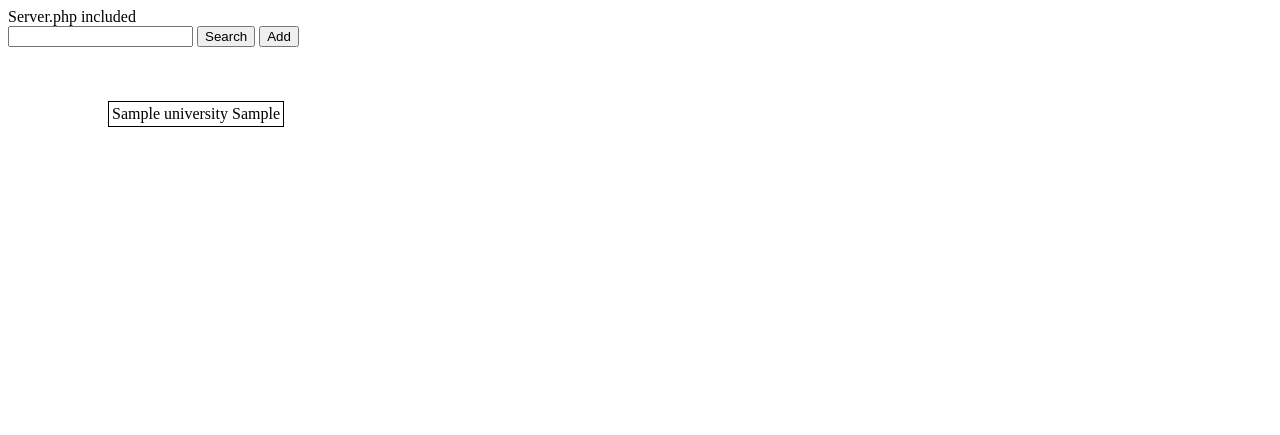
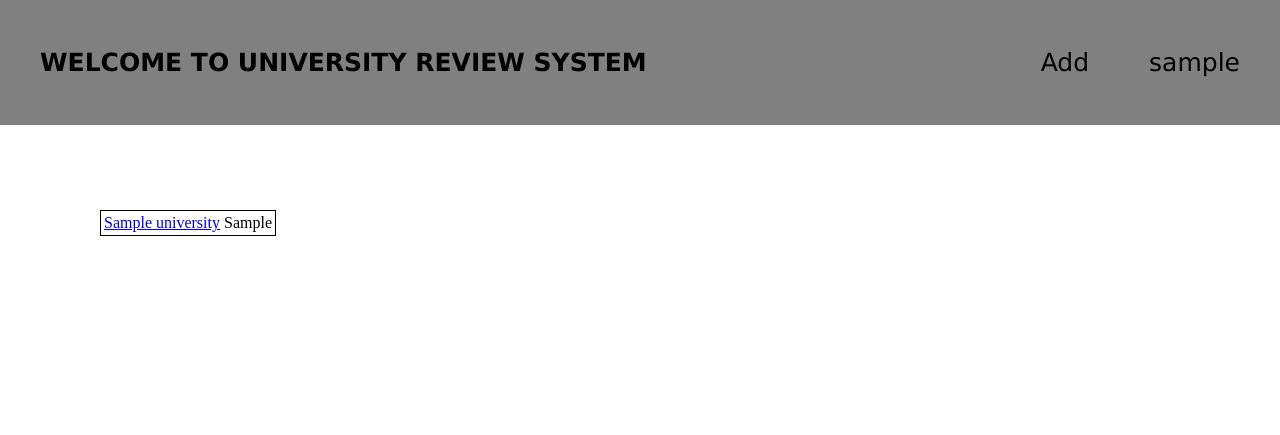
Before and after one commit to Ataago/University-Review-Portal, a PHP site: page /universities.php in a window 1280 px wide; the page is wider, and only the part inside the window is pictured. Shown: the top 435 px of that part. Before the commit the page ends 127 px from the top of that part, so only its background shows below. Run offline with PHP 8.4, Linux system fonts and the light colour scheme; the visitor is signed in with stand-in values (Sample User, id 1); tables that the repository leaves empty or names only in its code hold one stand-in row (values such as "Sample post").

Commit message:
version 3.0

```diff
--- /dev/null
+++ b/src/header.css
@@ -0,0 +1,49 @@
+body{
+	margin: 0;
+	background-color: ;
+}
+
+.header {
+  overflow:hidden;
+  text-align: center;
+  font-size: 35px;
+  background-color: grey;
+  padding: 20px 10px;
+}
+
+.header a {
+  float: left;
+  color: black;
+  text-align: center;
+  padding: 30px;
+  text-decoration:none;
+  font-size: 25px;
+  line-height: 25px;
+  border-radius: 8px;
+  font-family: verdana;
+}
+
+.header a.logo {
+  font-size: 25px;
+  font-weight: bold;
+}
+
+.header a.login:hover {
+  background-color: black;
+  color: white;
+}
+
+.header a.logout:hover {
+  background-color: black;
+  color: white;
+}
+
+
+.header a.active {
+  background-color: coral;
+  color:black;
+}
+
+.header-right {
+  float: right;
+}
--- a/src/server.php
+++ b/src/server.php
@@ -1,6 +1,5 @@
 <?php
 
-echo "Server.php included" . "<br />";
 session_start();
 
 // Connect to DB
@@ -45,7 +44,6 @@ if(isset($_POST['login']))
 		{
 			if ($user['password'] === $password)
 			{
-				echo "password Matched" . "<br />";
 				$_SESSION['username'] = $username;
 				$_SESSION['logged'] = "1";
 				header("location: home.php");
@@ -59,9 +57,7 @@ if(isset($_POST['login']))
 		{
 			echo "Enter a valid Username" . "<br />";
 		}
-
 	}
-
 }
 
 // Register new User
@@ -156,6 +152,30 @@ if (isset($_POST['confirm_add_university']))
 		if (mysqli_query($conn, $sql))
 		{
 		    echo "New record created successfully" . "<br />";
+
+		    // Create individual University table
+		    $sql = "SELECT u_id, u_name, u_location FROM universities WHERE u_name = '$u_name'";
+			$result = mysqli_query($conn, $sql);
+			$university = mysqli_fetch_assoc($result);
+			$u_id = $university['u_id'];
+			$table_name = "university" . $u_id;
+
+			$sql = "CREATE TABLE $table_name (
+			c_id INT(6) UNSIGNED AUTO_INCREMENT PRIMARY KEY,
+			author VARCHAR(30) NOT NULL,
+			comment VARCHAR(1000) NOT NULL
+			)";
+			if (mysqli_query($conn, $sql))
+			{
+			    echo "Table $u_name created successfully" . "<br />";
+			}
+			else
+			{
+			    echo "Error creating table: " . mysqli_error($conn) . "<br />";
+			}
+
+
+			// Navigate to main page
 			header("location: universities.php");
 		}
 		else
@@ -165,7 +185,59 @@ if (isset($_POST['confirm_add_university']))
 	}
 }
 
+if (isset($_POST['add_review']))
+{
+	$error = 0;
 
-mysqli_close($conn);
+	$table_name = "university" . $_SESSION['u_id'];
+	if (isset($_SESSION['username']))
+		$author = $_SESSION['username'];
+	$comment = $_POST['comment'];
+
+	if (empty($author))
+	{
+		echo "Please Login to Review." . "<br />";
+		$error += 1;
+	}
+
+	if (empty($comment))
+	{
+		echo "Please write a Review" . "<br />";
+		$error += 1;
+	}
+
+	if (!$error)
+	{
+		$sql = "SELECT c_id, author, comment FROM $table_name WHERE author = '$author'";
+		$result = mysqli_query($conn, $sql);
+		$reviewer = mysqli_fetch_assoc($result);
+		if ($reviewer)
+		{
+			$sql = "UPDATE $table_name SET comment = '$comment' WHERE author = '$author'";
+			if(mysqli_query($conn, $sql))
+			{
+				echo "Review Updated";
+			}
+			else
+			{
+				echo "Error" . mysqli_error($conn) . "<br />";
+			}
+		}
+		else
+		{
+			$sql = "INSERT INTO $table_name (author, comment) VALUES ('$author', '$comment')";
+			if (mysqli_query($conn, $sql))
+			{
+				echo "Your Review has been posted!" . "<br />";
+			}
+			else
+			{
+				 echo "Error: " . $sql . "<br>" . mysqli_error($conn) . "<br />";
+			}
+		}
+	}
+}
+
+//mysqli_close($conn);
 
 ?>
--- /dev/null
+++ b/src/universities.css
@@ -0,0 +1,75 @@
+.add_university
+{
+	position: absolute;
+	top: 130px;
+	left: 1100px;
+	visibility: hidden;
+	padding: 10px;
+	background: grey;
+	z-index: 1;
+}
+
+.university_container
+{
+	position: absolute;
+	top: 110px;
+	padding: 100px;
+}
+
+.university_table
+{
+	width: 100%;
+	border: 1px;
+	border-style: solid;
+}
+.university_review_page
+{
+	position: relative;
+	top: 0px;
+	left: 0px;
+	background: white;
+	/*visibility: hidden;*/
+	padding: 50px;
+	width: 90%;
+	z-index: 1;
+}
+.add_university_button:hover
+{
+	background-color: black;
+		color: white;
+}
+
+.image_university
+{
+	background: grey;
+	padding-left: 5px;
+	padding-right: 5px;
+}
+.university_img
+{
+	width: 100%;
+}
+
+.all_comments
+{
+	padding: 50px;
+}
+
+.all_comments td
+{
+	border:  1px solid black;
+	padding: 10px;
+}
+.reviews_table
+{
+	width: 100%;
+}
+
+.post_comment
+{
+	padding-left: 15px;
+	padding-right: 15px;
+	padding-bottom: 10px;
+	padding-top: 1px;
+	background: grey;
+}
--- /dev/null
+++ b/src/universities.js
@@ -0,0 +1,12 @@
+function add_university()
+{
+	document.getElementById('add_university').style.visibility = 'visible';
+}
+function cancel_add_university()
+{
+	document.getElementById('add_university').style.visibility = 'hidden';
+}
+function university_review()
+{
+	document.getElementById('university_review_page').style.visibility = 'visible';
+}
--- a/src/universities.php
+++ b/src/universities.php
@@ -1,15 +1,12 @@
-<?php
+<?php include 'server.php';
 
-include 'server.php';
 
-// Connect to DB
-$conn = mysqli_connect('localhost', 'root', '', 'myURP');
-
-// Check connection
-if (!$conn)
-{
-    die("Connection failed: " . mysqli_connect_error() . "<br />");
-}
+	if (isset($_GET['logout']))
+	{
+		session_destroy();
+		unset($_SESSION['username']);
+		header("location: universities.php");
+	}
 
 ?>
 
@@ -17,51 +14,28 @@ if (!$conn)
 <html>
 <head>
 	<title>University Review Portal</title>
-	<style type="text/css">
-		.add_university
-		{
-			position: absolute;
-			top: 0px;
-			left: 0px;
-			visibility: hidden;
-			padding: 10px;
-			background: grey;
-		}
-		.university_container
-		{
-			position: absolute;
-			top: 1px;
-			padding: 100px;
-			z-index: -1;
-		}
-		.university_table
-		{
-			width: 100%;
-			border: 1px;
-			border-style: solid;
-		}
-	</style>
-
-	<script type="text/javascript">
-		function add_university()
-		{
-			document.getElementById('add_university').style.visibility = 'visible';
-		}
-		function cancel_add_university()
-		{
-			document.getElementById('add_university').style.visibility = 'hidden';
-		}
-	</script>
+	<link rel="stylesheet" href="header.css">
+	<link rel="stylesheet" href="universities.css">
+	<script type="text/javascript" src="universities.js"> </script>
 </head>
 
 
 <body>
-	<div class = "menu">
-		<input type="text" name="searchBox">
-		<input type="submit" name="search" value="Search">
-		<input type="submit" name="add" value="Add" onclick="add_university()">
+	<!-- Header -->
+	<div class="header">
+		<a  class="logo">WELCOME TO UNIVERSITY REVIEW SYSTEM</a>
+		<div class="header-right">
+			<?php	if (isset($_SESSION['logged'])) : ?>
+				<a class="add_university_button" onclick="add_university()"> Add </a>
+		    	<a class="logout" href="universities.php?logout='1'"> <?php echo "" . $_SESSION['username'] ?> </a>
+			<?php else :?>
+		    	<a class="login" href="login.php"> login </a>
+			<?php endif ?>
+		</div>
 	</div>
 
+
+	<!-- Add a university PopUp -->
 	<div class = "add_university" id = "add_university">
 		<form action = "universities.php" method="post">
 			<table>
@@ -82,6 +56,8 @@ if (!$conn)
 		</form>
 	</div>
 
+
+	<!-- University List -->
 	<div class = "university_container">
 		<?php
 			$sql = "SELECT u_id, u_name, u_location FROM universities";
@@ -90,13 +66,107 @@ if (!$conn)
 			echo "<table class='university_table'>";
 			while ($university = mysqli_fetch_assoc($result))
 			{
+				$u_name = $university['u_name'];
+				$u_id = $university['u_id'];
 				echo "<tr>";
-					echo "<td>" . $university['u_name'] . "</td>";
+					echo "<td><a href = \"?university_id=$u_id\" name = \"university_details\">" . $u_name . "</a></td>";
 					echo "<td>" . $university['u_location'] . "</td>";
 				echo "</tr>";
 			}
 			echo "</table>";
 		 ?>
 	</div>
+
+	<!-- About University Popup and reviews toggle-->
+	<?php
+		if (isset($_GET['university_id']))
+		{
+			if($_GET['university_id'] == 0)
+			{
+				unset($_SESSION['u_id']);
+				echo '<style type="text/css"> #university_review_page {visibility: hidden;} </style>';
+			}
+			else
+			{
+				$_SESSION['u_id'] = $_GET['university_id'];
+	   			echo '<style type="text/css"> #university_review_page {visibility: visible;} </style>';
+			}
+		}
+		else
+		{
+			echo '<style type="text/css"> #university_review_page {visibility: hidden;} </style>';
+		}
+	?>
+
+
+	<!-- University Pages -->
+	<div class = 'university_review_page' id ="university_review_page">
+		<!-- Close Popup University -->
+		<div>
+			<a href = "universities.php?university_id=0" class = "cancel_page" name = "cancel_page"> &#10005 </a>
+		</div>
+
+		<!-- University Image and Name -->
+		<div class="image_university">
+			<?php
+				$u_id = $_SESSION['u_id'];
+				$sql = "SELECT u_id, u_name, u_location FROM universities WHERE u_id = $u_id";
+				$result = mysqli_query($conn, $sql);
+				$university = mysqli_fetch_assoc($result);
+				$u_name = $university['u_name'];
+				$u_location = $university['u_location'];
+
+				echo "<br /><img class = \"university_img\" src=\"img/$u_id.jpg\" alt=\"Image not available\">";
+				echo "<h2><center>$u_name</center></h2>";
+				echo "<h2 align = 'right'>$u_location</h2>";
+			?>
+		</div>
+
+		<!-- Reviews and Post Review if logged in -->
+		<div class = "reviews">
+			<div class="all_comments">
+				<h4>Reviews:</h4>
+				<?php
+					$table_name = "university" . $_SESSION['u_id'];
+					$sql = "SELECT c_id, author, comment FROM $table_name";
+					$result = mysqli_query($conn, $sql);
+
+					echo "<table class='reviews_table'>";
+					while ($comment_info = mysqli_fetch_assoc($result))
+					{
+						$author = $comment_info['author'];
+						$comment = $comment_info['comment'];
+						echo "<tr>";
+							echo "<td>" . $author . "</a></td>";
+							echo "<td>" . $comment . "</td>";
+						echo "</tr>";
+					}
+					echo "</table>";
+				 ?>
+
+			</div>
+
+			<div class="post_comment">
+				<?php	if (isset($_SESSION['logged'])) : ?>
+					<form action="universities.php" method="post">
+						<h4>Write a Review:</h4>
+						<center>
+						<textarea class = "review_box" name="comment" rows="5" cols="140"></textarea>
+						<input type="submit" name="add_review" />
+						</center>
+					</form>
+				<?php else :?>
+					<p><center><b><a href="login.php">Login in to write a Review</a></b></center></p>
+				<?php endif ?>
+			</div>
+		</div>
+	</div>
+
+<?php
+
+?>
+
+
+
 </body>
 </html>
```
Also changed, not shown: landing.css (added, +84 -0 lines), landing.html (added, +31 -0 lines), src/connect.php (added, +67 -0 lines), src/home.php (+21 -7 lines), src/setup.php (+9 -8 lines), src/img/1.jpg (added).
